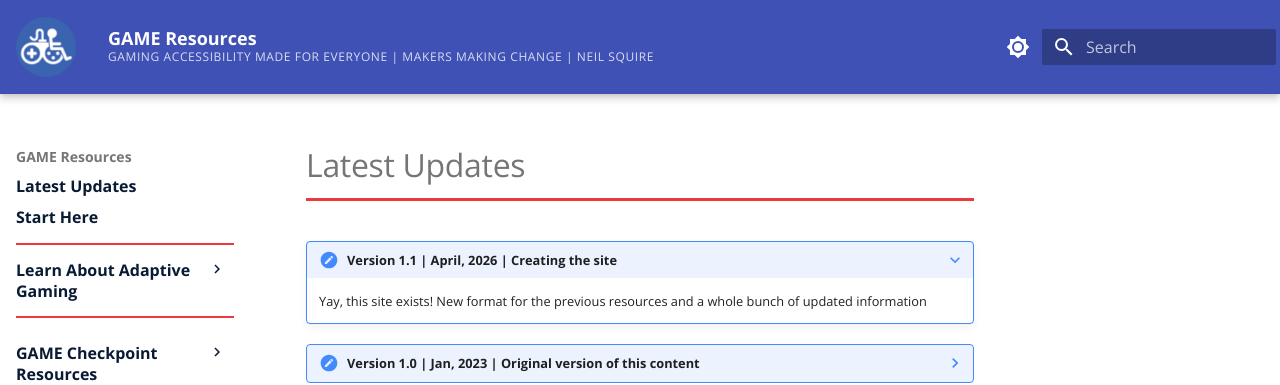
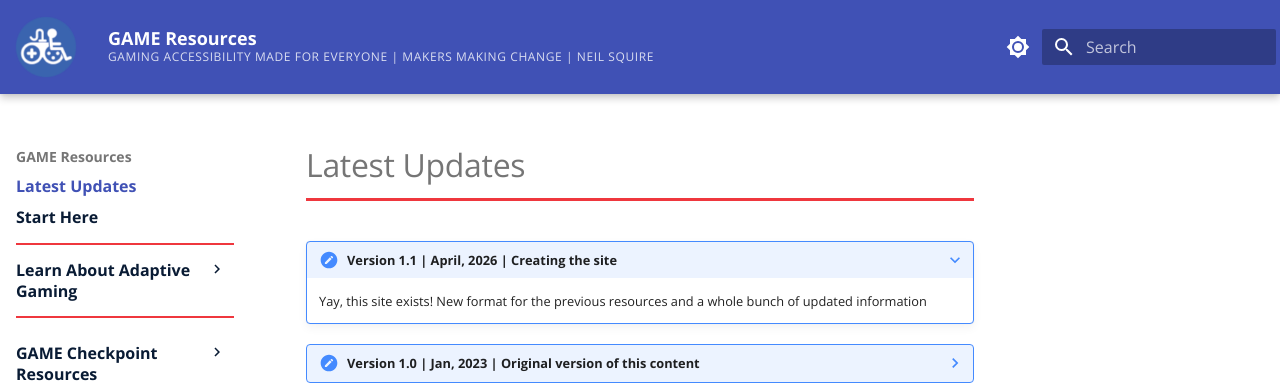
Before and after one commit to tjfentie/GAME-Resource-Test, an MkDocs documentation site: the page built from docs/updates.md, in a window 1280 px wide. Shown: the top 385 px of the page. Built offline with MkDocs 1.6.1 and Material for MkDocs 9.7.7, drawn with Linux system fonts in a browser that asks for light colours.

Commit message:
Update extra.css

```diff
--- a/docs/styles/extra.css
+++ b/docs/styles/extra.css
@@ -339,21 +339,17 @@ h2 { border-left: 5px solid #ef373e; padding-left: 15px; }
 }
 
 /* =============================================================
-   9. TABLE OF CONTENTS (RIGHT SIDEBAR) RESTORATION
-   ============================================================= */
-
-/* =============================================================
    9. TABLE OF CONTENTS (RIGHT SIDEBAR)
    ============================================================= */
 
 /* 1. Hide the original "Table of contents" label entirely */
-.md-nav--secondary label.md-nav__title {
-    display: none;
+.md-sidebar--secondary label.md-nav__title {
+    display: none !important;
 }
 
-/* 2. Add "What's on This Page" ONLY to the very top-level list */
-/* The :first-child ensures it doesn't repeat inside nested sub-headings */
-.md-nav--secondary > ul.md-nav__list:first-child::before {
+/* 2. Add "What's on This Page" ONLY to the absolute top of the list */
+/* The > nav > ul ensures it only attaches to the main list, not sub-lists */
+.md-sidebar--secondary > .md-nav > ul.md-nav__list::before {
     content: "What's on This Page";
     display: block;
     padding: 12px 16px;
@@ -365,7 +361,7 @@ h2 { border-left: 5px solid #ef373e; padding-left: 15px; }
 }
 
 /* Dark Mode adjustment for the new title */
-[data-md-color-scheme="slate"] .md-nav--secondary > ul.md-nav__list:first-child::before {
+[data-md-color-scheme="slate"] .md-sidebar--secondary > .md-nav > ul.md-nav__list::before {
     color: #ffffff !important;
 }
 
@@ -466,57 +462,58 @@ h2 { border-left: 5px solid #ef373e; padding-left: 15px; }
    12. NAVIGATION SIDEBAR - ROOT LEVEL ONLY (FINAL FIX)
    ============================================================= */
 
-/* 1. Base Styling for all links */
-.md-nav__link {
-    font-weight: 400 !important;
-    color: #091b34; /* Original Navy */
-}
-
-/* 2. Bold ONLY the main root categories */
+/* 1. Base Weight - Bold ONLY the main root categories */
 .md-nav--primary > .md-nav__list > .md-nav__item > .md-nav__link {
     font-weight: 700 !important;
     font-size: 0.8rem;
 }
 
-/* 3. LIGHT MODE ACTIVE STATE (Keeping it Navy/Original) */
-.md-nav__link--active {
-    color: #091b34 !important;
-    font-weight: 700 !important;
+/* 2. Sub-links weight (Equipment, Basics, etc.) */
+.md-nav__item--nested .md-nav__item .md-nav__link {
+    font-weight: 400 !important;
 }
 
-/* 4. DARK MODE (SLATE) - VISIBILITY FIXES */
-[data-md-color-scheme="slate"] .md-nav__link {
-    color: rgba(255, 255, 255, 0.7) !important; /* Grey-white for readability */
+/* 3. LIGHT MODE COLORS (Letting theme handle Blue active state) */
+.md-nav__link {
+    color: #091b34;
 }
 
-/* Forces Pure White for root headers in Dark Mode */
+/* 4. DARK MODE (SLATE) OVERRIDES */
+/* Normal state: Grey-white for readability */
+[data-md-color-scheme="slate"] .md-nav__link {
+    color: rgba(255, 255, 255, 0.7) !important;
+}
+
+/* Root headers: Pure White */
 [data-md-color-scheme="slate"] .md-nav--primary > .md-nav__list > .md-nav__item > .md-nav__link {
     color: #ffffff !important;
 }
 
-/* ONLY RED ACTIVE STATE FOR DARK MODE */
+/* ACTIVE STATE RED: Only for Dark Mode */
+/* We target the active link and the 'active' container to ensure the red 'pop' */
 [data-md-color-scheme="slate"] .md-nav__link--active,
+[data-md-color-scheme="slate"] .md-nav__item--active > .md-nav__link {
+    color: #ef373e !important;
+}
+
+/* Hover: Red in Dark Mode */
 [data-md-color-scheme="slate"] .md-nav__link:hover {
     color: #ef373e !important;
 }
 
-/* 5. RED LINE AFTER "START HERE" (Item #2) */
+/* 5. NAVIGATION DIVIDERS (Red Lines) */
+/* Line after "Start Here" */
 .md-nav--primary > .md-nav__list > .md-nav__item:nth-child(2) {
     border-bottom: 2px solid #ef373e;
     margin-bottom: 15px;
     padding-bottom: 15px;
 }
 
-/* 6. RED LINE BEFORE "GAME CHECKPOINT RESOURCES" (Item #4) */
+/* Line before "GAME Checkpoint Resources" */
 .md-nav--primary > .md-nav__list > .md-nav__item:nth-child(4) {
     border-top: 2px solid #ef373e;
     margin-top: 15px;
     padding-top: 15px;
-}
-
-/* 7. Ensure nested folders stay normal weight */
-.md-nav__item--nested .md-nav__item .md-nav__link {
-    font-weight: 400 !important;
 }
 
 /* =============================================================
```
